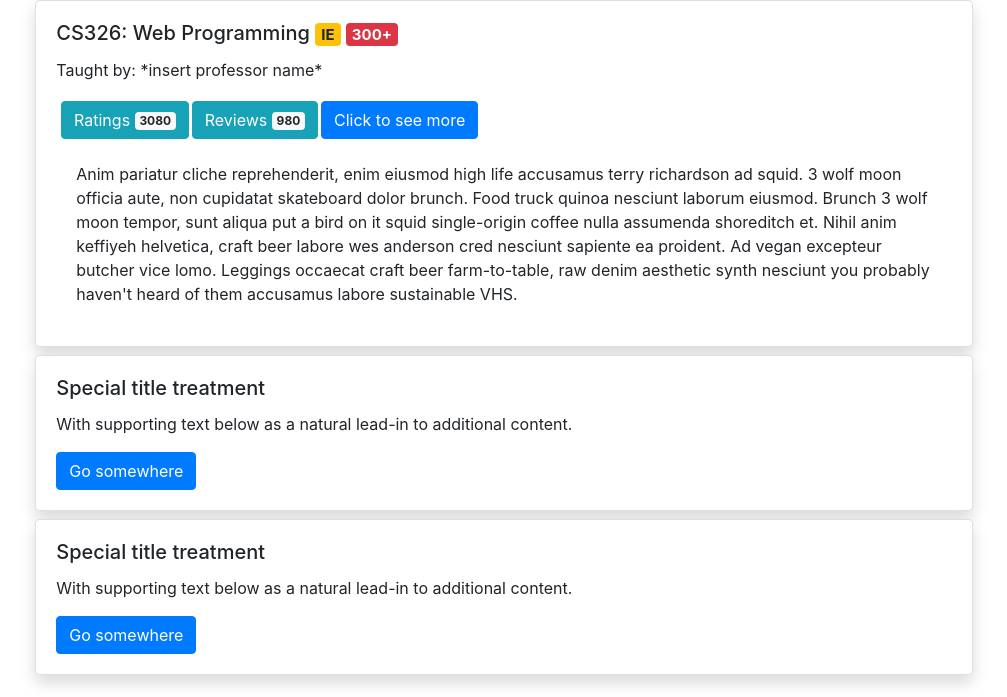
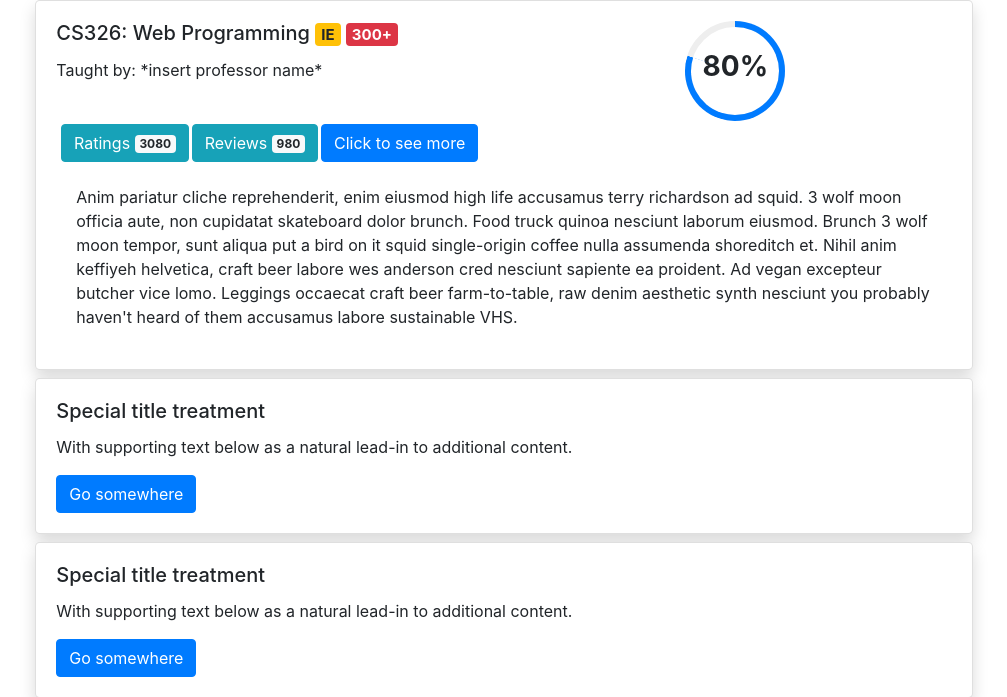
Before and after one commit to Merlin1A/cs326-team-psi, a PHP site: page / in a window 1280 px wide. Shown: the part 56-753 px from the top of the page, without its empty margins (136-1143 px from the left). Run offline with PHP 8.4, Linux system fonts and the light colour scheme.

Commit message:
added progress wheels and supporting javascript to make it work, added classes in main.css

```diff
--- a/index.html
+++ b/index.html
@@ -33,10 +33,27 @@
     <div class="col d-flex justify-content-center mb-2">
         <div class="card rounded-lg w-75 shadow">
           <div class="card-body">
+            <div class="row">
+            <div class="col">
             <h5 class="card-title">CS326: Web Programming <span class="badge
                     badge-warning">IE</span> <span class="badge
                     badge-danger">300+</span></h5>
             <p class="card-text">Taught by: *insert professor name*</p>
+            </div>
+            <div class="col justify-content-end">
+            <div class="progress mx-auto justify-content-end" data-value='80'>
+          <span class="progress-left">
+            <span class="progress-bar border-primary"></span>
+          </span>
+          <span class="progress-right">
+            <span class="progress-bar border-primary"></span>
+          </span>
+          <div class="progress-value w-100 h-100 rounded-circle d-flex align-items-center justify-content-center">
+            <div class="h3 font-weight-bold">80%</div>
+          </div>
+        </div>
+        </div>
+          </div>
             <div class = "btn-toolbar justify-content-between">
               <div class = "badge">
                 <button type="button" class="btn btn-info">
@@ -84,5 +101,6 @@
     <script src="https://code.jquery.com/jquery-3.4.1.slim.min.js" integrity="sha384-J6qa4849blE2+poT4WnyKhv5vZF5SrPo0iEjwBvKU7imGFAV0wwj1yYfoRSJoZ+n" crossorigin="anonymous"></script>
     <script src="https://cdn.jsdelivr.net/npm/popper.js@1.16.0/dist/umd/popper.min.js" integrity="sha384-Q6E9RHvbIyZFJoft+2mJbHaEWldlvI9IOYy5n3zV9zzTtmI3UksdQRVvoxMfooAo" crossorigin="anonymous"></script>
     <script src="https://stackpath.bootstrapcdn.com/bootstrap/4.4.1/js/bootstrap.min.js" integrity="sha384-wfSDF2E50Y2D1uUdj0O3uMBJnjuUD4Ih7YwaYd1iqfktj0Uod8GCExl3Og8ifwB6" crossorigin="anonymous"></script>
+    <script src="progress_bar.js"></script>
   </body>
 </html>
--- a/main.css
+++ b/main.css
@@ -12,3 +12,72 @@
     /* bring your own prefixes */
     transform: translate(-50%, -50%);
 }
+
+.progress {
+  width: 100px;
+  height: 100px;
+  background: none;
+  position: relative;
+}
+
+.progress::after {
+  content: "";
+  width: 100%;
+  height: 100%;
+  border-radius: 50%;
+  border: 6px solid #eee;
+  position: absolute;
+  top: 0;
+  left: 0;
+}
+
+.progress>span {
+  width: 50%;
+  height: 100%;
+  overflow: hidden;
+  position: absolute;
+  top: 0;
+  z-index: 1;
+}
+
+.progress .progress-left {
+  left: 0;
+}
+
+.progress .progress-bar {
+  width: 100%;
+  height: 100%;
+  background: none;
+  border-width: 6px;
+  border-style: solid;
+  position: absolute;
+  top: 0;
+}
+
+.progress .progress-left .progress-bar {
+  left: 100%;
+  border-top-right-radius: 80px;
+  border-bottom-right-radius: 80px;
+  border-left: 0;
+  -webkit-transform-origin: center left;
+  transform-origin: center left;
+}
+
+.progress .progress-right {
+  right: 0;
+}
+
+.progress .progress-right .progress-bar {
+  left: -100%;
+  border-top-left-radius: 80px;
+  border-bottom-left-radius: 80px;
+  border-right: 0;
+  -webkit-transform-origin: center right;
+  transform-origin: center right;
+}
+
+.progress .progress-value {
+  position: absolute;
+  top: 0;
+  left: 0;
+}
--- /dev/null
+++ b/progress_bar.js
@@ -0,0 +1,26 @@
+$(function() {
+
+  $(".progress").each(function() {
+
+    var value = $(this).attr('data-value');
+    var left = $(this).find('.progress-left .progress-bar');
+    var right = $(this).find('.progress-right .progress-bar');
+
+    if (value > 0) {
+      if (value <= 50) {
+        right.css('transform', 'rotate(' + percentageToDegrees(value) + 'deg)')
+      } else {
+        right.css('transform', 'rotate(180deg)')
+        left.css('transform', 'rotate(' + percentageToDegrees(value - 50) + 'deg)')
+      }
+    }
+
+  })
+
+  function percentageToDegrees(percentage) {
+
+    return percentage / 100 * 360
+
+  }
+
+});
```
